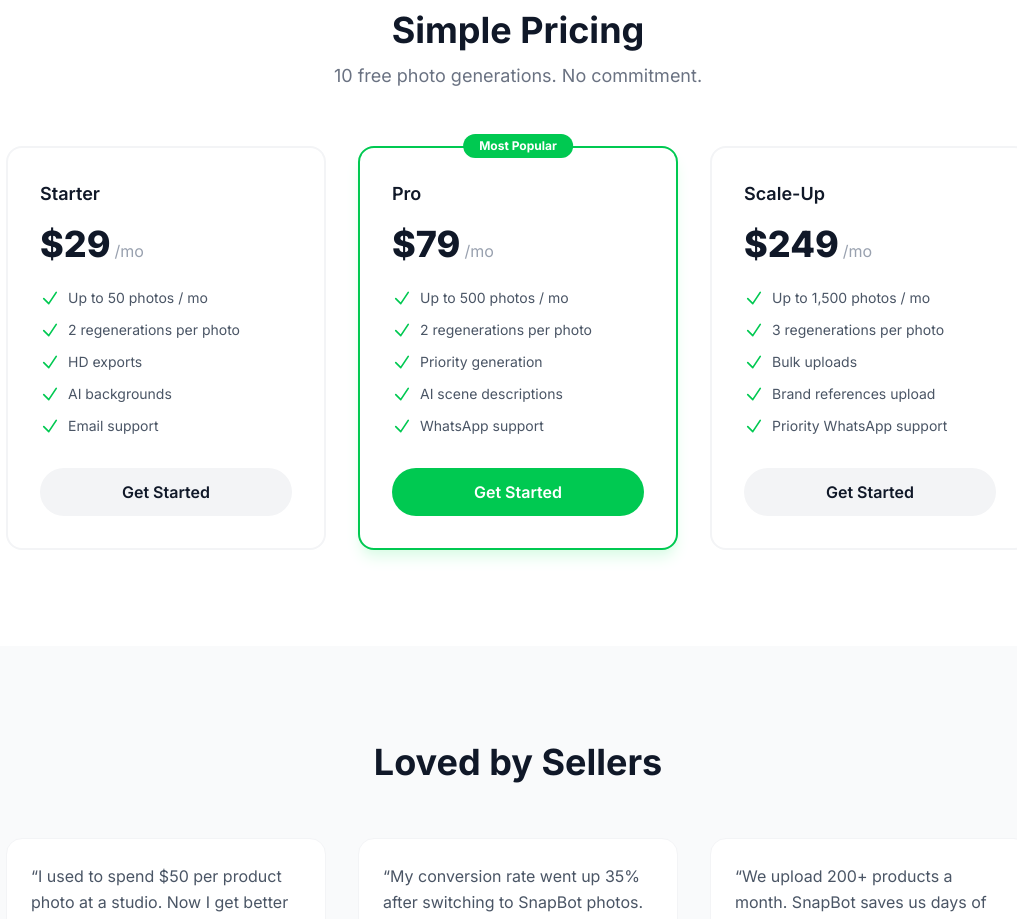
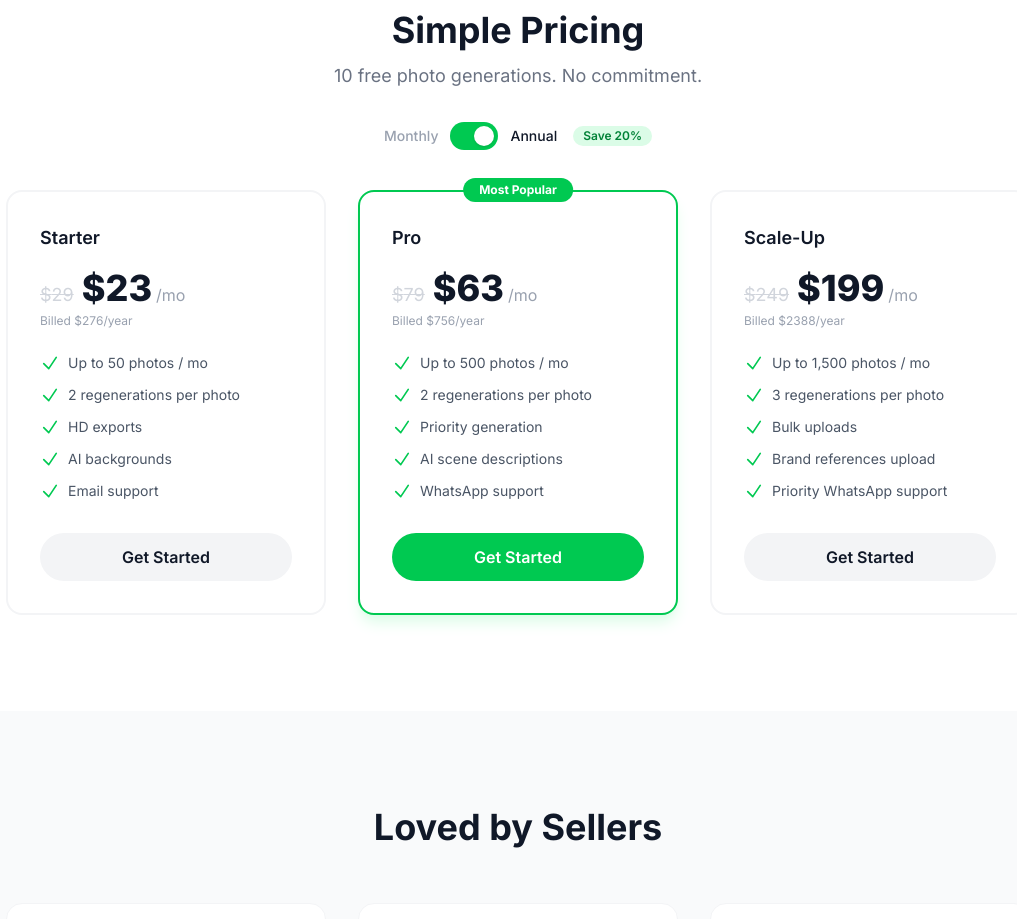
Before and after one commit to riverventures/snapbot-site, a Next.js app: page / in a window 1280 px wide. Shown: the part 2640-3559 px from the top of the page, without its empty margins (122-1139 px from the left). Built offline with nearby package versions, Linux system fonts and the light colour scheme.

Commit message:
feat: annual/monthly pricing toggle with 20% discount, defaults to annual

```diff
--- a/src/app/page.tsx
+++ b/src/app/page.tsx
@@ -1,3 +1,6 @@
+"use client";
+import React from "react";
+
 const WA_LINK = "https://wa.me/17314727892?text=Hi%2C%20I'd%20like%20to%20try%20SnapBot";
 
 /* ─── Icons (inline SVG) ─── */
@@ -174,22 +177,26 @@
 }
 
 function Pricing() {
+  const [annual, setAnnual] = React.useState(true);
   const plans = [
     {
       name: "Starter",
-      price: "$29",
+      monthly: 29,
+      annual: 23,
       popular: false,
       features: ["Up to 50 photos / mo", "2 regenerations per photo", "HD exports", "AI backgrounds", "Email support"],
     },
     {
       name: "Pro",
-      price: "$79",
+      monthly: 79,
+      annual: 63,
       popular: true,
       features: ["Up to 500 photos / mo", "2 regenerations per photo", "Priority generation", "AI scene descriptions", "WhatsApp support"],
     },
     {
       name: "Scale-Up",
-      price: "$249",
+      monthly: 249,
+      annual: 199,
       popular: false,
       features: ["Up to 1,500 photos / mo", "3 regenerations per photo", "Bulk uploads", "Brand references upload", "Priority WhatsApp support"],
     },
@@ -199,7 +206,18 @@
       <div className="max-w-5xl mx-auto text-center">
         <h2 className="text-3xl sm:text-4xl font-bold text-gray-900">Simple Pricing</h2>
         <p className="mt-3 text-gray-500 text-lg">10 free photo generations. No commitment.</p>
-        <div className="mt-14 grid md:grid-cols-3 gap-8">
+        <div className="mt-8 flex items-center justify-center gap-3">
+          <span className={`text-sm font-medium ${!annual ? "text-gray-900" : "text-gray-400"}`}>Monthly</span>
+          <button
+            onClick={() => setAnnual(!annual)}
+            className={`relative inline-flex h-7 w-12 items-center rounded-full transition-colors ${annual ? "bg-green-500" : "bg-gray-300"}`}
+          >
+            <span className={`inline-block h-5 w-5 transform rounded-full bg-white shadow transition-transform ${annual ? "translate-x-6" : "translate-x-1"}`} />
+          </button>
+          <span className={`text-sm font-medium ${annual ? "text-gray-900" : "text-gray-400"}`}>Annual</span>
+          {annual && <span className="ml-1 rounded-full bg-green-100 px-2.5 py-0.5 text-xs font-semibold text-green-700">Save 20%</span>}
+        </div>
+        <div className="mt-10 grid md:grid-cols-3 gap-8">
           {plans.map((p) => (
             <div
               key={p.name}
@@ -216,9 +234,11 @@
               )}
               <h3 className="text-lg font-semibold text-gray-900">{p.name}</h3>
               <div className="mt-4 flex items-baseline gap-1">
-                <span className="text-4xl font-extrabold text-gray-900">{p.price}</span>
+                {annual && <span className="text-lg text-gray-300 line-through mr-1">${p.monthly}</span>}
+                <span className="text-4xl font-extrabold text-gray-900">${annual ? p.annual : p.monthly}</span>
                 <span className="text-gray-400">/mo</span>
               </div>
+              {annual && <p className="mt-1 text-xs text-gray-400">Billed ${p.annual * 12}/year</p>}
               <ul className="mt-6 space-y-3">
                 {p.features.map((f) => (
                   <li key={f} className="flex items-start gap-2 text-sm text-gray-600">
```
